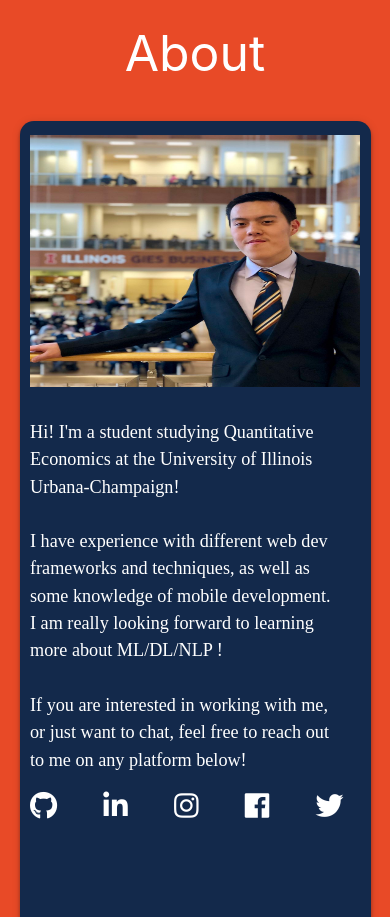
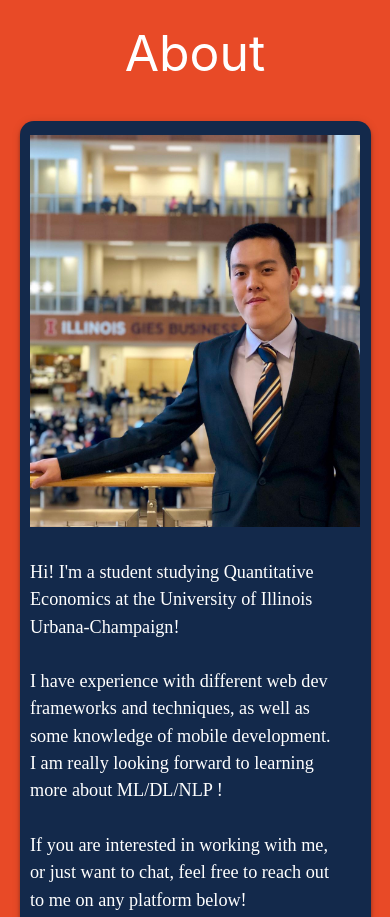
Before and after one commit to zhoutianyi1/personal-webpage, a plain HTML site: page index.html in a window 390 px wide. Shown: the part 846-1763 px from the top of the page. Drawn offline with nearby package versions, Linux system fonts and the light colour scheme.

Commit message:
size changed

```diff
--- a/index.css
+++ b/index.css
@@ -295,7 +295,7 @@ hr {
 
 @media screen and (max-width: 500px) {
   .about-container img {
-    height: 18rem;;
+    height: 28rem;;
     width: 100%;
     padding: 0
   }
```
